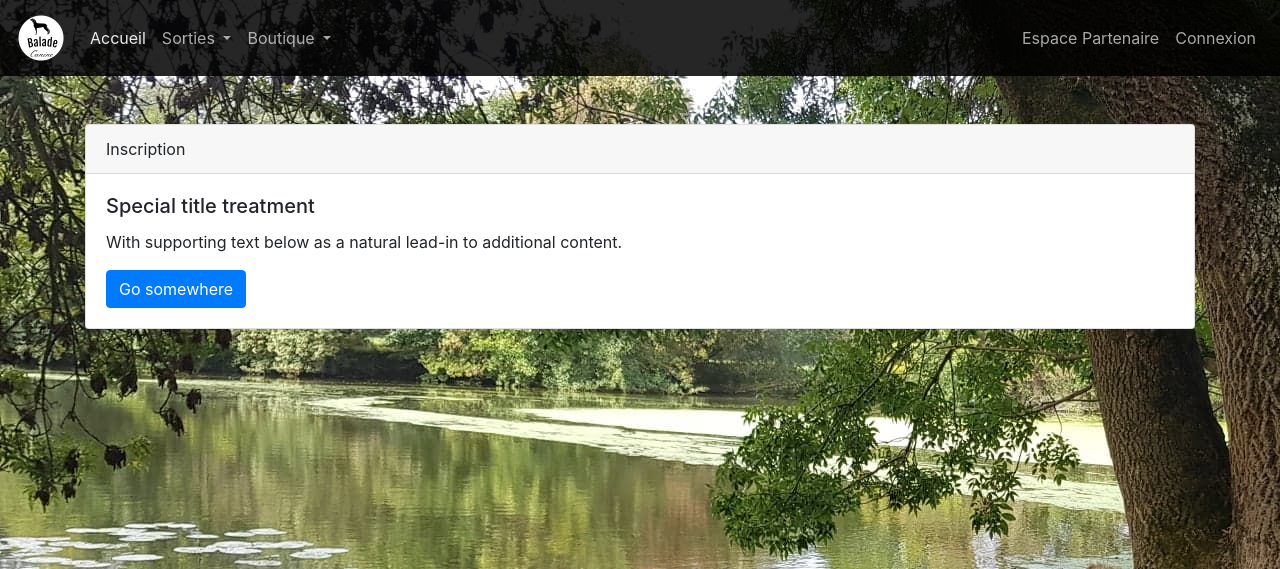
After one commit to Wilpay/baladeCanine, a Symfony app: template templates/Utilisateur/inscription.html.twig in a window 1280 px wide. The commit adds this page. Shown: the top 569 px of the page. Run offline with Twig, Linux system fonts and the light colour scheme; the template is opened without the code that fills it, so the values that code supplies are empty; some libraries are stand-ins or nearby versions.

Commit message:
Page inscription / Connexion

```diff
--- a/src/Controller/MainController.php
+++ b/src/Controller/MainController.php
@@ -22,9 +22,11 @@ class MainController extends Controller
     /**
      * @Route("/connexion", name="connexion")
      */
-    public function Inscription(EntityManagerInterface $em, SessionInterface $session) {
+    public function Connexion(EntityManagerInterface $em, SessionInterface $session) {
 
         return $this->render("Home/accueil.html.twig");
     }
 
+
+
 }
--- /dev/null
+++ b/templates/Utilisateur/inscription.html.twig
@@ -0,0 +1,18 @@
+{% extends('base.html.twig') %}
+{% block title %}{{ parent() }} | Inscription{% endblock %}
+{% block body %}
+
+
+    <div class="card">
+        <div class="card-header">
+            Inscription
+        </div>
+        <div class="card-body">
+            <h5 class="card-title">Special title treatment</h5>
+            <p class="card-text">With supporting text below as a natural lead-in to additional content.</p>
+            <a href="#" class="btn btn-primary">Go somewhere</a>
+        </div>
+    </div>
+
+
+{% endblock %}
--- a/templates/base.html.twig
+++ b/templates/base.html.twig
@@ -93,7 +93,7 @@
                                 <button type="button" class="btn btn-primary">Connexion</button>
                             </div>
                             <div class="input-group">
-                                <button type="button" class="btn btn-primary">Inscription</button>
+                                <a href="{{ path('inscription') }}"><button type="button" class="btn btn-primary">Inscription</button></a>
                             </div>
                         </div>
 
```
Also changed, not shown: src/Controller/UtilisateurController.php (added, +23 -0 lines).
